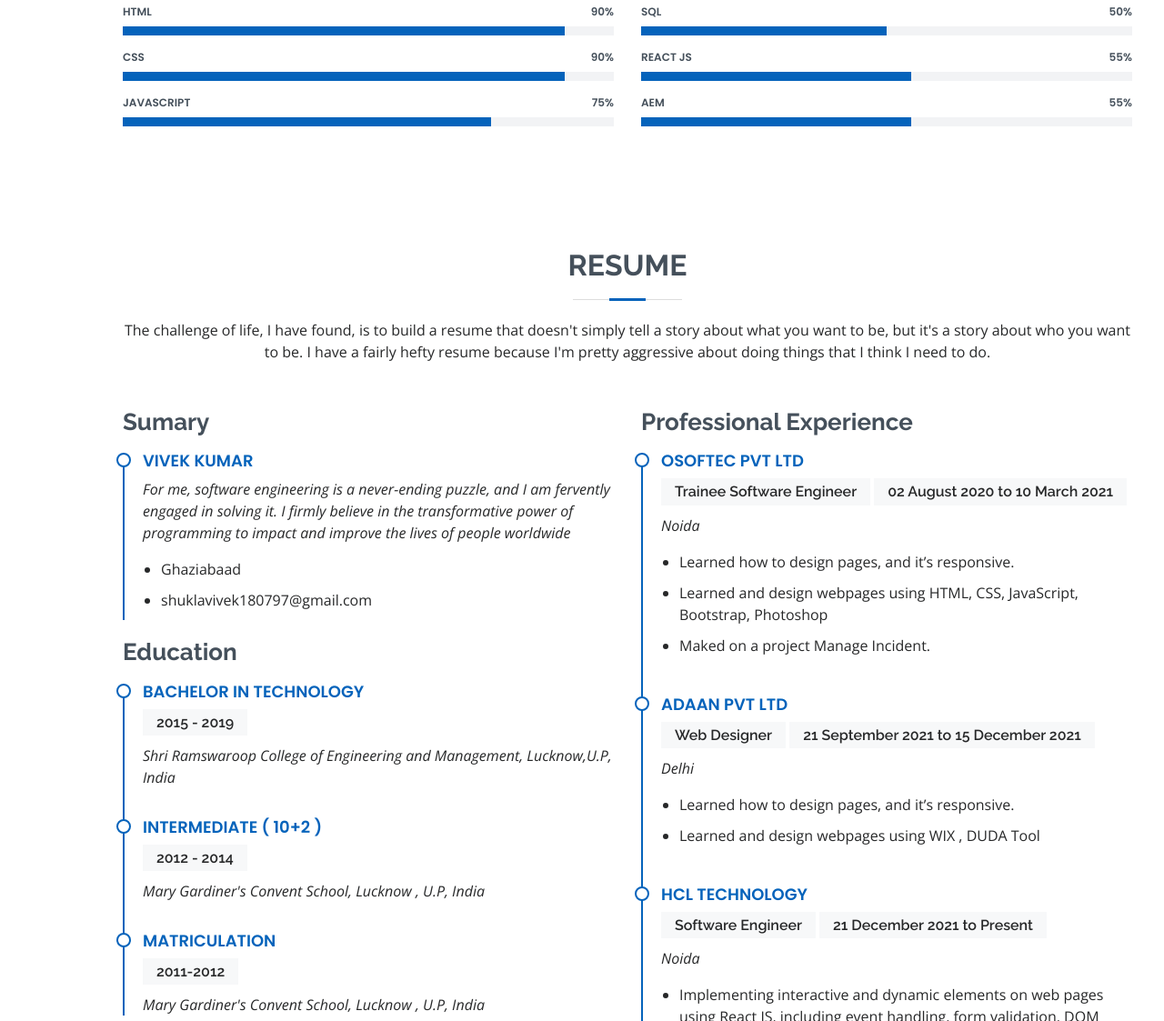
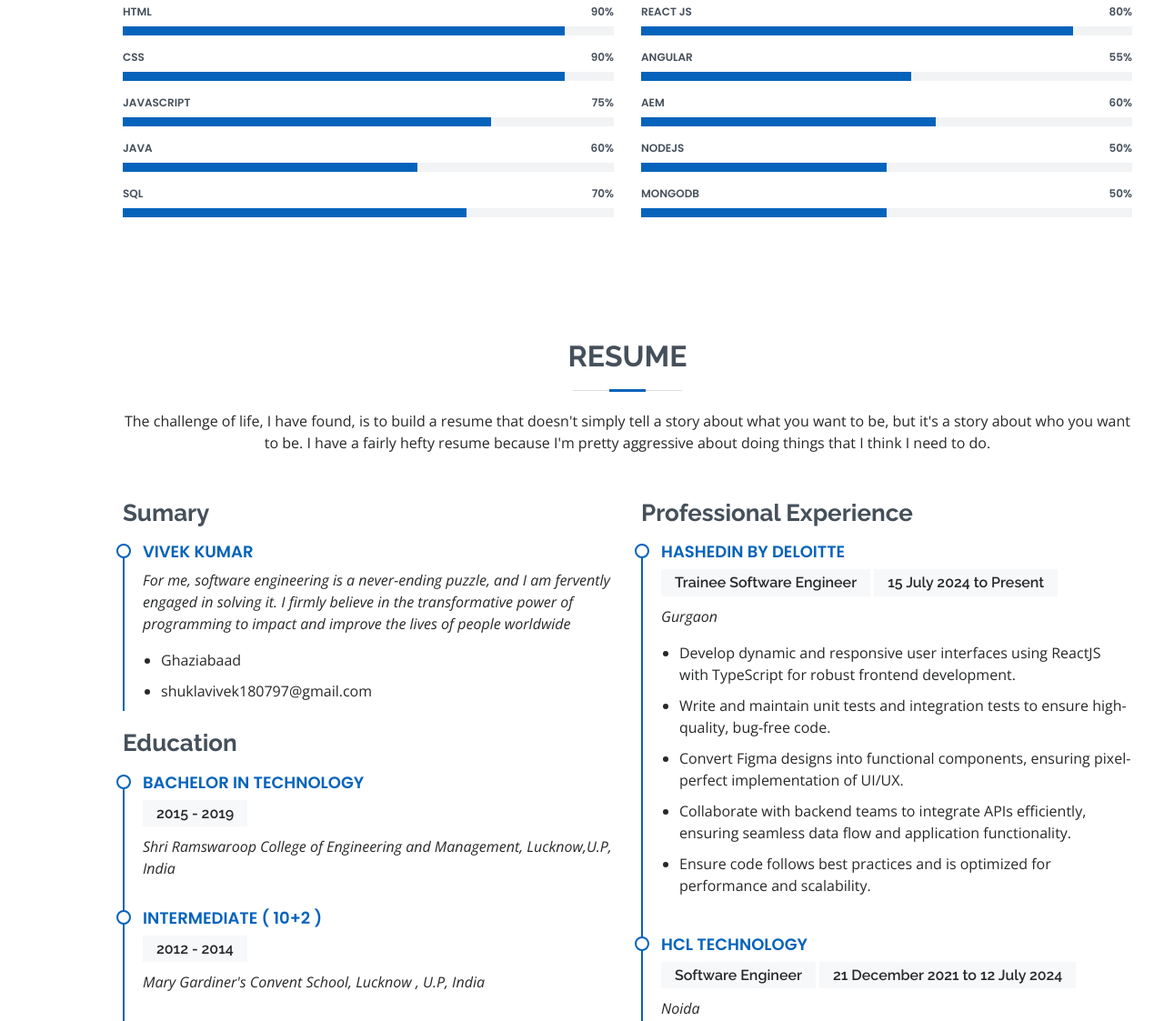
Before and after one commit to Shuklavivek1807/vivekkumar.github.io, a plain HTML site: page index.html in a window 1280 px wide. Shown: the part 1616-2739 px from the top of the page at 91% size. Drawn offline with nearby package versions, Linux system fonts and the light colour scheme; a web font is replaced by a local one.

Commit message:
Update index.html

```diff
--- a/index.html
+++ b/index.html
@@ -60,7 +60,7 @@
     <div class="container" data-aos="zoom-in" data-aos-delay="100">
       <h1>Vivek Kumar</h1>
       <p>I'm <span class="typed" data-typed-items="Developer,Designer"></span></p>
-      <h3><a class="text-primary" href="https://drive.google.com/file/d/1yYO87KuuLnrWZ1ppoeomWbXsqNo8Gh6j/view?usp=sharing" download=""><b>Download Resume</b></a></h3>
+      <h3><a class="text-primary" href="https://drive.google.com/file/d/1diVnbJjp2FcA_YrtPobNin1X1-xfH3qW/view?usp=sharing" download=""><b>Download Resume</b></a></h3>
       <div class="social-links">
         <a href="https://www.instagram.com/vivekshukla1807/" class="instagram"><i class="bx bxl-instagram"></i></a>
         <a href="https://www.linkedin.com/in/vivek-kumar-764175137/" class="linkedin"><i class="bx bxl-linkedin"></i></a>
@@ -153,28 +153,57 @@
               </div>
             </div>
 
+            <div class="progress">
+              <span class="skill">Java <i class="val">60%</i></span>
+              <div class="progress-bar-wrap">
+                <div class="progress-bar" role="progressbar" aria-valuenow="60" aria-valuemin="0" aria-valuemax="100"></div>
+              </div>
+            </div>
+
+            <div class="progress">
+              <span class="skill">SQL<i class="val">70%</i></span>
+              <div class="progress-bar-wrap">
+                <div class="progress-bar" role="progressbar" aria-valuenow="70" aria-valuemin="0" aria-valuemax="100"></div>
+              </div>
+            </div>
+
+
           </div>
 
           <div class="col-lg-6">
 
             <div class="progress">
-              <span class="skill">SQL<i class="val">50%</i></span>
+              <span class="skill">React JS<i class="val">80%</i></span>
+              <div class="progress-bar-wrap">
+                <div class="progress-bar" role="progressbar" aria-valuenow="88" aria-valuemin="0" aria-valuemax="100"></div>
+              </div>
+            </div>
+
+            <div class="progress">
+              <span class="skill">Angular <i class="val">55%</i></span>
+              <div class="progress-bar-wrap">
+                <div class="progress-bar" role="progressbar" aria-valuenow="55" aria-valuemin="0" aria-valuemax="100"></div>
+              </div>
+            </div>
+
+            <div class="progress">
+              <span class="skill">AEM <i class="val">60%</i></span>
+              <div class="progress-bar-wrap">
+                <div class="progress-bar" role="progressbar" aria-valuenow="60" aria-valuemin="0" aria-valuemax="100"></div>
+              </div>
+            </div>
+
+            <div class="progress">
+              <span class="skill">NodeJS <i class="val">50%</i></span>
               <div class="progress-bar-wrap">
                 <div class="progress-bar" role="progressbar" aria-valuenow="50" aria-valuemin="0" aria-valuemax="100"></div>
               </div>
             </div>
 
             <div class="progress">
-              <span class="skill">React JS<i class="val">55%</i></span>
+              <span class="skill">MongoDB<i class="val">50%</i></span>
               <div class="progress-bar-wrap">
-                <div class="progress-bar" role="progressbar" aria-valuenow="55" aria-valuemin="0" aria-valuemax="100"></div>
-              </div>
-            </div>
-
-            <div class="progress">
-              <span class="skill">AEM <i class="val">55%</i></span>
-              <div class="progress-bar-wrap">
-                <div class="progress-bar" role="progressbar" aria-valuenow="55" aria-valuemin="0" aria-valuemax="100"></div>
+                <div class="progress-bar" role="progressbar" aria-valuenow="50" aria-valuemin="0" aria-valuemax="100"></div>
               </div>
             </div>
 
@@ -227,30 +256,22 @@
           <div class="col-lg-6">
             <h3 class="resume-title">Professional Experience</h3>
             <div class="resume-item">
-              <h4>Osoftec Pvt Ltd</h4>
+              <h4>HashedIn By Deloitte</h4>
               <h5>Trainee Software Engineer </h5>
-              <h5>02 August 2020 to 10 March 2021</h5>
-              <p><em>Noida</em></p>
+              <h5>15 July 2024 to Present</h5>
+              <p><em>Gurgaon</em></p>
               <ul>
-                <li>Learned how to design pages, and it’s responsive.</li>
-                <li>Learned and design webpages using HTML, CSS, JavaScript, Bootstrap, Photoshop</li>
-                <li>Maked on a project Manage Incident.</li>
-              </ul>
-            </div>
-            <div class="resume-item">
-              <h4>Adaan Pvt Ltd</h4>
-              <h5>Web Designer </h5>
-              <h5>21 September 2021 to 15 December 2021</h5>
-              <p><em>Delhi</em></p>
-              <ul>
-                <li>Learned how to design pages, and it’s responsive.</li>
-                <li>Learned and design webpages using WIX , DUDA Tool</li>
+                <li>Develop dynamic and responsive user interfaces using ReactJS with TypeScript for robust frontend development.</li>
+                   <li>Write and maintain unit tests and integration tests to ensure high-quality, bug-free code.</li>
+                   <li>Convert Figma designs into functional components, ensuring pixel-perfect implementation of UI/UX.</li>
+                   <li>Collaborate with backend teams to integrate APIs efficiently, ensuring seamless data flow and application functionality.</li>
+                   <li>Ensure code follows best practices and is optimized for performance and scalability.</li>
               </ul>
             </div>
             <div class="resume-item">
               <h4>HCL Technology</h4>
               <h5>Software Engineer </h5>
-              <h5>21 December 2021 to Present</h5>
+              <h5>21 December 2021 to 12 July 2024</h5>
               <p><em>Noida</em></p>
               <ul>
                 <li>Implementing interactive and dynamic elements on web pages using React JS, including event handling, form validation, DOM manipulation, and AJAX requests.</li>
@@ -261,7 +282,7 @@
             <div class="resume-item">
               <h4>TECHNICAL SKILLS:</h4>
               <ul>
-                <li><b>Languages:</b> HTML, CSS, JavaScript, Bootstrap, React JS, MySql</li>
+                <li><b>Languages:</b> HTML, CSS, JavaScript, Bootstrap, React JS, Angular, MySql</li>
                 <li><b>Languages:</b> JIRA, JENKIN,WIX, AEM, GIT, GITHUB, NGM.</li>
                 <li><b>Packages:</b> Database Management System, Operating System.</li>
               </ul>
@@ -269,6 +290,7 @@
             <div class="resume-item">
               <h4>EXTRA CURRICULAR ACTIVITIES & ACHIEVEMENTS:</h4>
               <ul>
+                <li>Received client and team recognition for enhancing project features by introducing innovative ideas, leading to improved functionality and user experience</li>
                 <li>Participating in various inta-school and inter-school competitions which include Quiz,
                     Collage making, Role play and Cricket match.</li>
                 <li>Participated in "ABHIVYAKTI" of collage event and got 2nd place as volunteer. (Stage Cell)</li>
@@ -607,7 +629,7 @@
 
           <div class="col-lg-8 mt-5 mt-lg-0">
 
-            <form action="forms/contact.php" method="post" role="form" class="php-email-form">
+            <form action="contact.php" method="post" role="form" class="php-email-form">
               <div class="form-row">
                 <div class="col-md-6 form-group">
                   <input type="text" name="name" class="form-control" id="name" placeholder="Your Name" data-rule="minlen:4" data-msg="Please enter at least 4 chars" />
```
